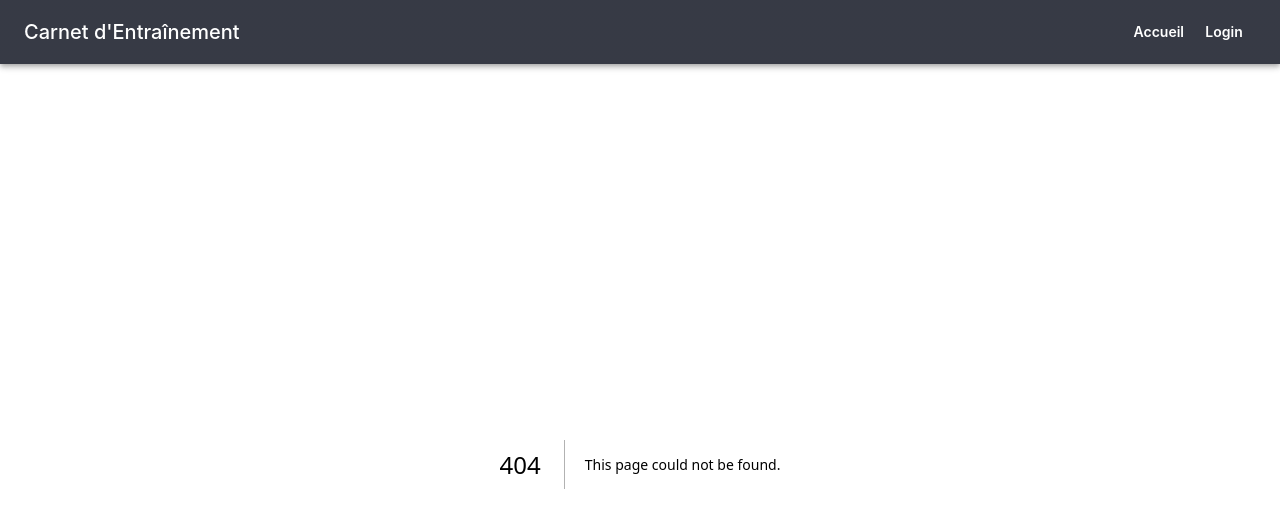
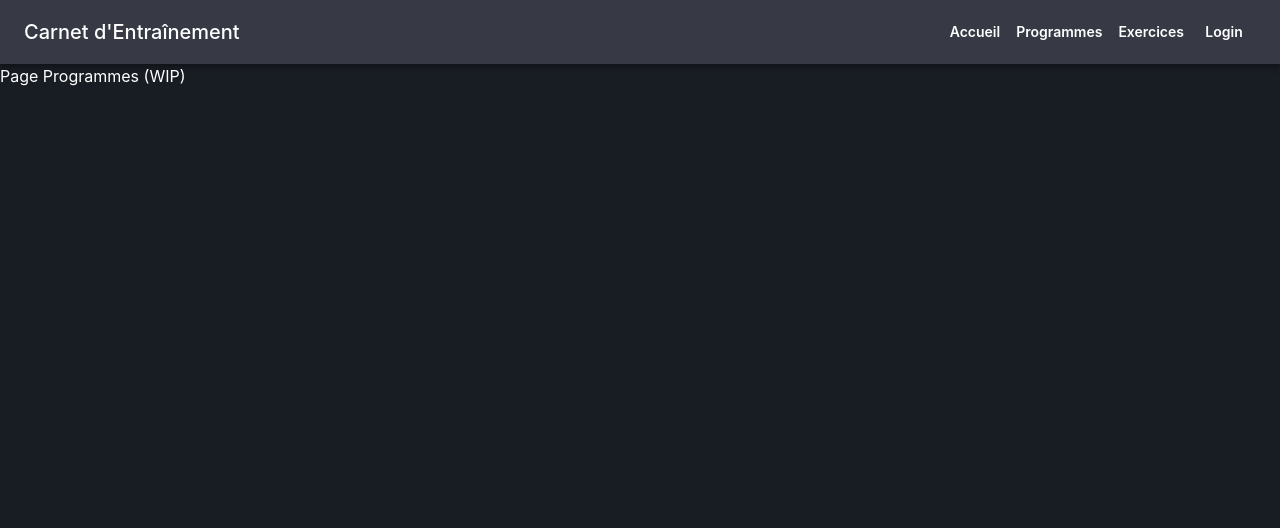
Before and after one commit to Carnet-de-sport/front, a Next.js app: page /programs in a window 1280 px wide. Before the commit this address had no page. Shown: the top 528 px of the page. Built offline with nearby package versions, Linux system fonts and the light colour scheme.

Commit message:
Création des pages /programs et /exercises (structure de base) + ajout dans Navbar

```diff
--- /dev/null
+++ b/src/app/exercises/page.js
@@ -0,0 +1,3 @@
+export default function ExercisesPage() {
+  return <div>Page Exercices (WIP)</div>;
+}
--- /dev/null
+++ b/src/app/programs/page.js
@@ -0,0 +1,3 @@
+export default function ProgramsPage() {
+  return <div>Page Programmes (WIP)</div>;
+}
--- a/src/components/Navbar/index.js
+++ b/src/components/Navbar/index.js
@@ -40,6 +40,13 @@ export default function Navbar() {
           <Button color="inherit" component={Link} href="/">
             Accueil
           </Button>
+          <Button color="inherit" component={Link} href="/programs">
+            Programmes
+          </Button>
+          <Button color="inherit" component={Link} href="/exercises">
+            Exercices
+          </Button>
+
           {!isAuth ? (
             <Button color="inherit" component={Link} href="/auth/login">
               Login
```
